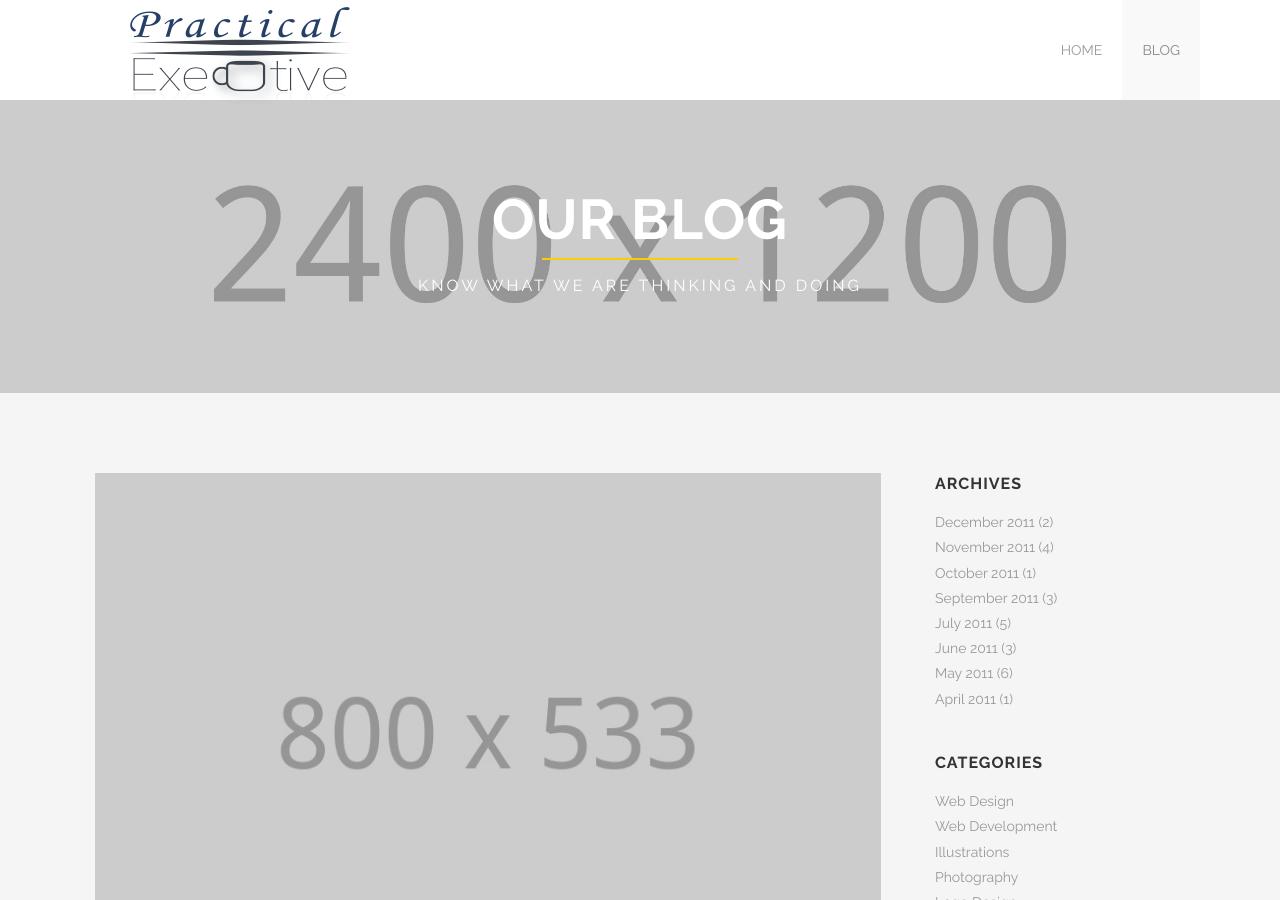
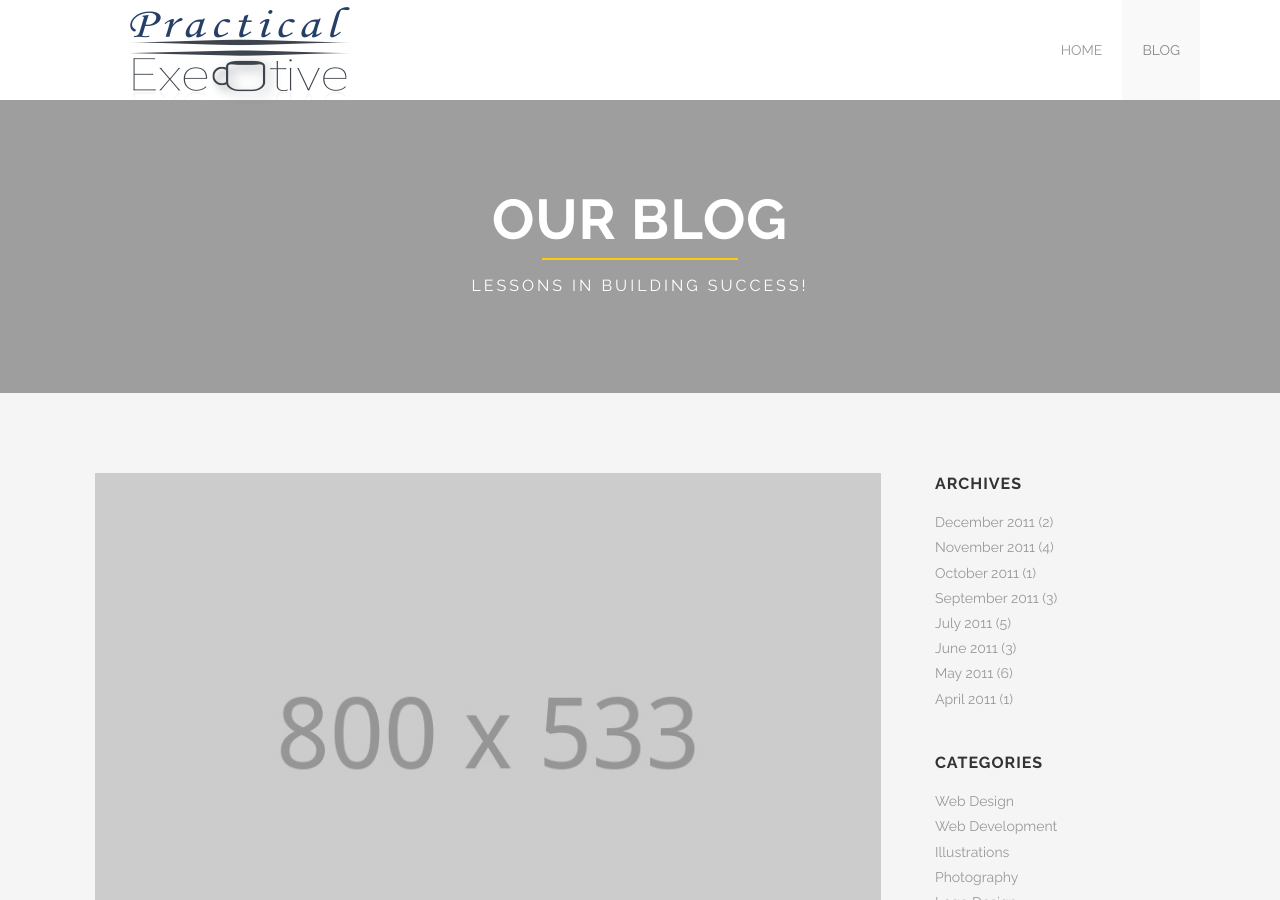
Before and after one commit to JoshuaMSchultz/practical-executive, a Jekyll site: the page built from blog/index.html, in a window 1280 px wide and 900 px high. Built offline with Jekyll 4.4.1, drawn with Linux system fonts in a browser that asks for light colours; the list of posts is cut into pages by our own code.

Commit message:
blog layout

```diff
--- a/_layouts/blog.html
+++ b/_layouts/blog.html
@@ -3,10 +3,10 @@ layout: default
 ---
 
 
-<div class='full parallax' style='background-image: url({{site.url}}/images/@stock/blog-header-bg.jpg); color: #fff;'>
+<div class='full parallax' style='background-image: url({{site.url}}/images/@stock/cafe-wide.jpeg); color: #fff;'>
   <div class='row'>
     <div class='large-12 columns'>
-      {% include section-header.html title="Our blog" tagline="Know what we are thinking and doing" color="#fff" class="big" %}
+      {% include section-header.html title="Our blog" tagline="Lessons in building success!" color="#fff" class="big" %}
     </div>
   </div>
   <div class='four spacing'></div>
```
